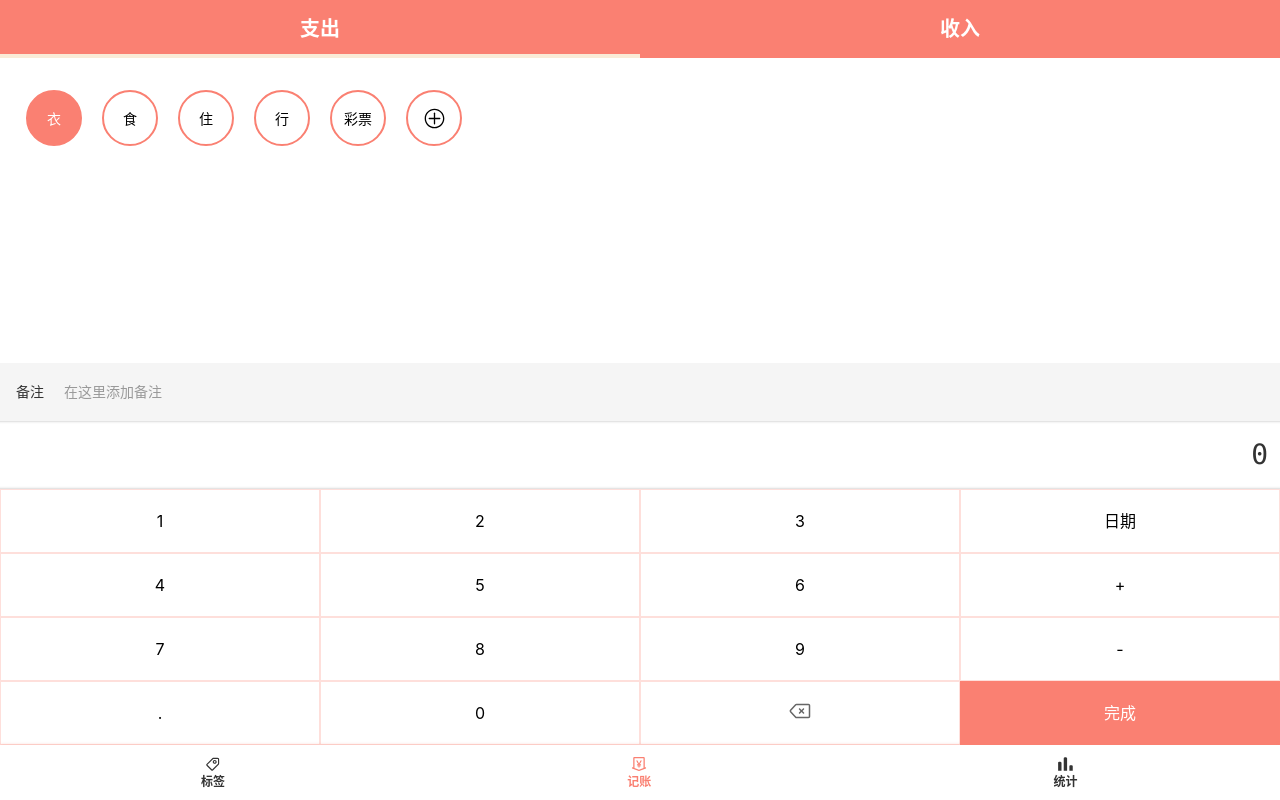
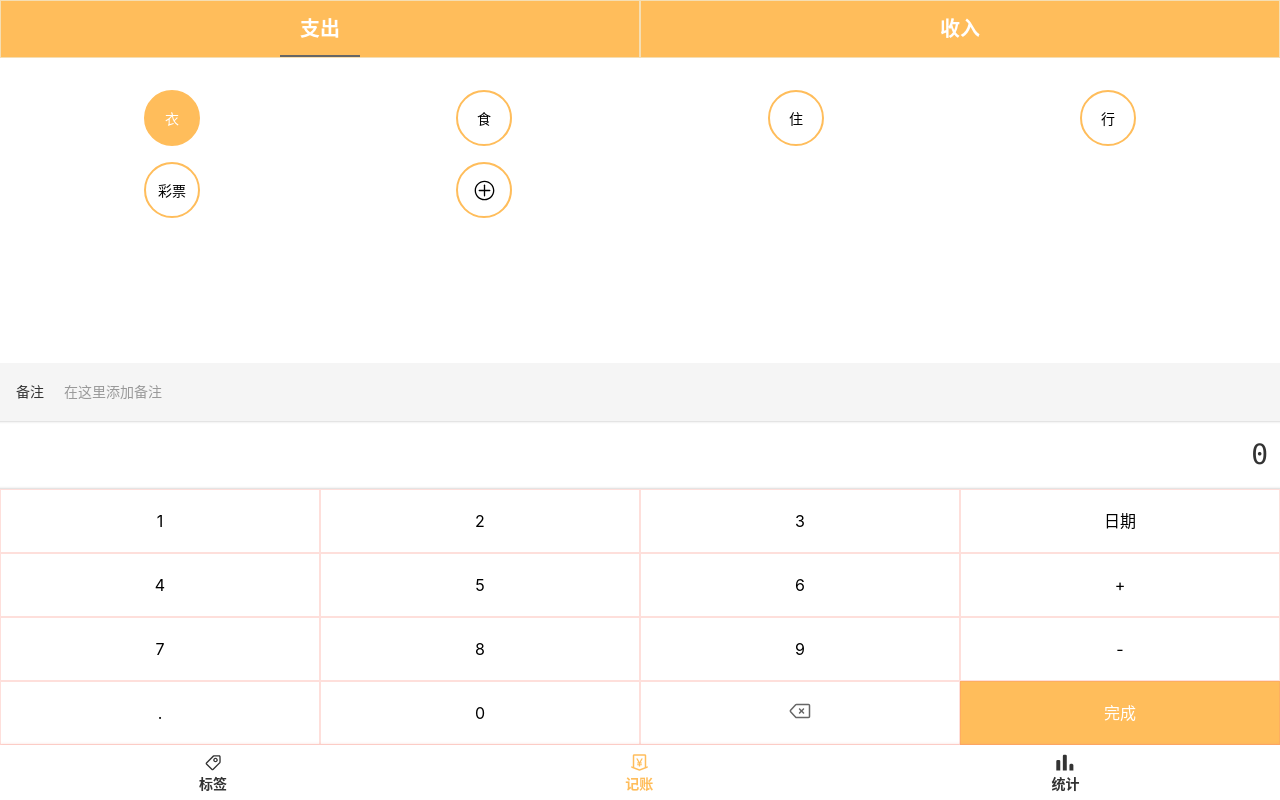
Before and after one commit to lllemonade/accounting-2, a Vue app: page /#/money in a window 1280 px wide. Built offline with nearby package versions, Linux system fonts and the light colour scheme.

Commit message:
statistic页面，types改为tabs，页面样式修改

```diff
--- a/src/assets/style/helper.scss
+++ b/src/assets/style/helper.scss
@@ -1,5 +1,5 @@
 $font-hei: -apple-system, "Noto Sans", "Helvetica Neue", Helvetica, "Nimbus Sans L", Arial, "Liberation Sans", "PingFang SC", "Hiragino Sans GB", "Noto Sans CJK SC", "Source Han Sans SC", "Source Han Sans CN", "Microsoft YaHei", "Wenquanyi Micro Hei", "WenQuanYi Zen Hei", "ST Heiti", SimHei, "WenQuanYi Zen Hei Sharp", sans-serif;
-$color-highLight: #FA8072;
+$color-highLight: #ffbd5b;
 
 //placeholder
 //在需要调用的地方使用@extend %clearFix
--- a/src/components/money/tags.vue
+++ b/src/components/money/tags.vue
@@ -2,12 +2,13 @@
   <div class="tags">
     <div class="scrollArea">
       <ul class="tagList">
-        <li v-for="tag in tagList" :key="tag.id" :class="{ selected: selectedTags.indexOf(tag.name) >= 0 }"
-          @click="select(tag.name)">
-          {{ tag.name }}
+        <li v-for="tag in tagList" :key="tag.id" @click="select(tag.name)">
+          <span :class="{ selected: selectedTags.indexOf(tag.name) >= 0 }">{{ tag.name }}</span>
         </li>
         <li class="new" @click="createTag">
+          <span>
             <icon name="add" />
+          </span>
         </li>
       </ul>
     </div>
@@ -20,10 +21,14 @@ import { Component } from 'vue-property-decorator'
 
 @Component
 export default class tags extends Vue {
+  isPayOut = true;
   // 总的tags数组
   get tagList() {
     return this.$store.state.tagList;
   }
+  // get tagList2() {
+  //   return this.$store.state.tagList2;
+  // }
   //用户选择的tag
   selectedTags: string[] = ['衣'];
   created() {
@@ -70,30 +75,34 @@ $h: 56px;
 
     .tagList {
       display: flex;
-      // justify-content: center;
-      // align-items: center;
       flex-wrap: wrap;
 
       li {
         // flex-grow: 1;
         display: flex;
         justify-content: center;
+        background: transparent;
+        width: 25%;
+        margin: 16px 0 0 0;
+
+        span {
+          display: flex;
+          justify-content: center;
           align-items: center;
           white-space: nowrap;
           overflow: hidden;
           text-overflow: ellipsis;
-        background: transparent;
           border: 2px solid $color-highLight;
           color: #000;
           width: 56px;
           height: $h;
           border-radius: calc($h / 2);
-        padding: 0 8px;
-        margin: 16px 10px 0 10px;
 
           &.selected {
             background-color: $color-highLight;
             color: white;
+          }
+
         }
       }
     }
--- a/src/components/money/types.vue
+++ /dev/null
@@ -1,72 +0,0 @@
-<template>
-  <!-- 类别 -->
-  <div>
-    <ul class="type">
-      <li :class="value === 'payOut' ? 'active' : ''" @click="classType('payOut')">
-        支出
-      </li>
-      <li :class="value === 'inCome' ? 'active' : ''" @click="classType('inCome')">
-        收入
-      </li>
-    </ul>
-  </div>
-</template>
-
-<script lang="ts">
-import Vue from "vue";
-import { Component, Prop } from "vue-property-decorator";
-
-@Component
-export default class types extends Vue {
-  // type = "payOut";
-  @Prop() readonly value!: string;
-  //! 表示ts不用考虑初始值
-
-  classType(type: string) {
-    if (type !== "payOut" && type !== "inCome") {
-      throw new Error("type is unknow");
-    }
-    this.$emit('update:value', type)
-    // 即使类型没有变化，每次点击也触发，所以用watch
-    // this.$emit('update:value', this.type)
-  }
-  //因为改为外部传入的type，不在这里监听
-  // @Watch('type')
-  // onTypeChange(Value: string) {
-  //   this.$emit('update:value', Value)
-  // }
-}
-</script>
-
-<style lang="scss" scoped>
-@import "../../assets/style/helper.scss";
-
-.type {
-  display: flex;
-  text-align: center;
-  font-size: 20px;
-  font-weight: bold;
-  background-color: $color-highLight;
-  color: #fff;
-
-  >li {
-    display: flex;
-    justify-content: center;
-    align-items: center;
-    position: relative;
-    // flex-grow: 1;
-    height: 58px;
-    width: 50%;
-
-    &.active::after {
-      content: "";
-      position: absolute;
-      bottom: 0;
-      left: 0;
-      height: 4px;
-      width: 100%;
-      background-color: antiquewhite;
-    }
-  }
-}
-</style>
--- a/src/components/navBar.vue
+++ b/src/components/navBar.vue
@@ -35,7 +35,7 @@ nav {
     flex-direction: column;
     width: 33.3%;
     height: 55px;
-    font-size: 12px;
+    font-size: 14px;
     font-weight: bold;
   }
 
--- /dev/null
+++ b/src/components/tabs.vue
@@ -0,0 +1,61 @@
+<template>
+  <ul class="tabs">
+    <li v-for="item in dataSource" :key="item.value"
+      :class="{ [classPrefix + '-item']: classPrefix, active: item.value === value }" @click="select(item)">
+      {{ item.text }}
+    </li>
+  </ul>
+</template>
+
+<script lang="ts">
+import Vue from 'vue'
+import { Component, Prop } from 'vue-property-decorator';
+
+@Component
+export default class Tabs extends Vue {
+  @Prop({
+    required: true,
+    type: Array
+  }) dataSource!: { text: string, value: string }[]
+  @Prop(String) readonly value!: string;
+  @Prop(String) classPrefix?: string;
+
+  select(item: { text: string, value: string }) {
+    this.$emit('update:value', item.value)
+  }
+}
+</script>
+
+<style lang="scss" scoped>
+@import "@/assets/style/helper.scss";
+
+.tabs {
+  display: flex;
+  text-align: center;
+  font-size: 20px;
+  font-weight: bold;
+  background-color: $color-highLight;
+  color: #fff;
+
+  >li {
+    display: flex;
+    justify-content: center;
+    align-items: center;
+    position: relative;
+    // flex-grow: 1;
+    height: 58px;
+    width: 50%;
+    border: 1px solid wheat;
+
+    &.active::after {
+      content: "";
+      position: absolute;
+      bottom: 0;
+      left: calc(50% - 2em);
+      height: 2px;
+      width: 4em;
+      background-color: #666;
+    }
+  }
+}
+</style>
--- a/src/store/index.ts
+++ b/src/store/index.ts
@@ -9,12 +9,14 @@ Vue.use(Vuex)
 type RootState = {
   recordList: RecordItem[],
   tagList: Tag[],
+  // tagList2: Tag[],
   currentTag?: Tag,
 }
 const store = new Vuex.Store({
   state: {
     recordList: [],
     tagList: [],
+    // tagList2: [],
     currentTag: undefined,
   } as RootState,
 
@@ -28,12 +30,21 @@ const store = new Vuex.Store({
         { id: "行", name: "行" },
         { id: "彩票", name: "彩票" }
       ]
+      // const defaultTagList2 = [
+      //   { id: "工资", name: "工资" },
+      //   { id: "奖金", name: "奖金" },
+      //   { id: "报销", name: "报销" },
+      //   { id: "理财", name: "理财" },
+      //   { id: "其他", name: "其他" },
+      // ]
       state.tagList = JSON.parse(window.localStorage.getItem('tagList') || JSON.stringify(defaultTagList));
+      // state.tagList2 = JSON.parse(window.localStorage.getItem('tagList2') || JSON.stringify(defaultTagList2));
     },
     createTag(state, name: string) {
       const names = state.tagList.map(item => item.name)
       if (names.indexOf(name) > 0) {
         window.alert('标签已经存在')
+        return;
       }
       const id = createID().toString()
       state.tagList.push({ id, name: name });
@@ -49,7 +60,7 @@ const store = new Vuex.Store({
       const idList = state.tagList.map(item => item.id)
       if (idList.indexOf(payload.id) >= 0) {
         const names = state.tagList.map(item => item.name)
-        if (names.indexOf(payload.name) >= 0) {
+        if (names.indexOf(payload.name) > 0) {
           window.alert('标签名重复')
         } else {
           const tag = state.tagList.filter(item => item.id === payload.id)[0]
@@ -81,7 +92,7 @@ const store = new Vuex.Store({
       record2.createAt = new Date();
       state.recordList.push(record2);
       // this.recordList?.push(record2)  //判断data存在才push
-      store.commit('saveRecord')
+      store.commit('saveRecords')
     },
     saveRecords(state) {
       window.localStorage.setItem('recordList', JSON.stringify(state.recordList))
--- a/src/views/editLabel.vue
+++ b/src/views/editLabel.vue
@@ -5,7 +5,7 @@
       <span>编辑标签</span>
     </div>
     <div>
-      <notes :value="tag?.name" @update:value="updateTag" fieldName="标签名" placeholder="请输入标签名"></notes>
+      <notes :value="tag?.name" @update:value.lazy="updateTag" fieldName="标签名" placeholder="请输入标签名"></notes>
     </div>
 
     <div class="deleteTag">
--- a/src/views/money.vue
+++ b/src/views/money.vue
@@ -1,32 +1,32 @@
 <template>
   <layOut>
-    <types :value.sync="record.type"></types>
+    <Tabs :dataSource="type" :value.sync="record.type"></Tabs>
+    <!-- {{ recordList }} -->
     <tags :value.sync="record.tags"></tags>
     <notes @update:value="onUpdateNotes" fieldName="备注" placeholder="在这里添加备注"></notes>
-
     <number-pad :value.sync="record.total" @submit="saveRecord"></number-pad>
   </layOut>
 </template>
 
 <script lang="ts">
 import Vue from 'vue';
-import types from "../components/money/types.vue";
 import notes from "../components/money/notes.vue";
 import numberPad from "../components/money/numberPad.vue";
 import tags from "../components/money/tags.vue";
+import Tabs from '@/components/tabs.vue';
 import { Component } from 'vue-property-decorator';
-// const { model } = require('../../model.js')
-
-
-//原始数据都从localStroge获取
 
 @Component({
-  components: { types, notes, numberPad, tags }
+  components: { Tabs, notes, numberPad, tags, }
 })
 export default class Money extends Vue {
   record: RecordItem = {
-    type: 'payOut', tags: ['衣'], notes: '', total: 0
+    type: 'payOut', tags: [], notes: '', total: 0
   }
+  type = [
+    { text: '支出', value: 'payOut' },
+    { text: '收入', value: 'inCome' },
+  ];
   //用.sync  可以省去这里的方法 tag和type
   // onUpdateType(value: string) {
   //   this.record.type = value
--- a/src/views/statistics.vue
+++ b/src/views/statistics.vue
@@ -1,14 +1,37 @@
 <template>
-  <div>
-    <layOut><p>this is statistics Com</p></layOut>
-  </div>
+  <layOut>
+    <Tabs class-prefix="type" :dataSource="type" :value.sync="defaultType" />
+    <Tabs class-prefix="sortBy" :dataSource="sortBy" :value.sync="defaultSortBy" />
+  </layOut>
 </template>
 
-<script>
-export default {
-  name: "statistics",
-};
+<script lang="ts">
+import Vue from 'vue'
+import { Component } from 'vue-property-decorator';
+import Tabs from '@/components/tabs.vue';
+
+@Component({ components: { Tabs } })
+export default class statistic extends Vue {
+  type = [
+    { text: '支出', value: 'payOut' },
+    { text: '收入', value: 'inCome' },
+  ];
+  defaultType = 'payOut';
+  sortBy = [
+    { text: '按天', value: 'day' },
+    { text: '按周', value: 'week' },
+    { text: '按月', value: 'month' },
+  ];
+  defaultSortBy = 'day';
+
+}
 </script>
 
-<style lang="scss" scoped>
+<style scoped lang="scss">
+@import "@/assets/style/helper.scss";
+
+::v-deep li.sortBy-item {
+  height: 44px;
+  font-size: 16px;
+}
 </style>
```
Lines whose indentation alone changed are shown as unchanged.
